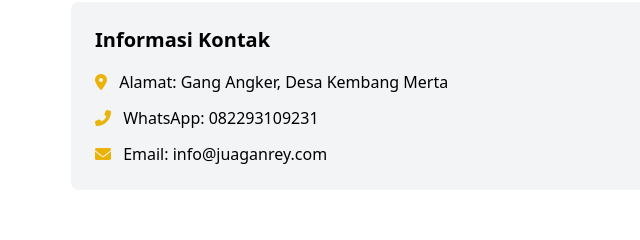
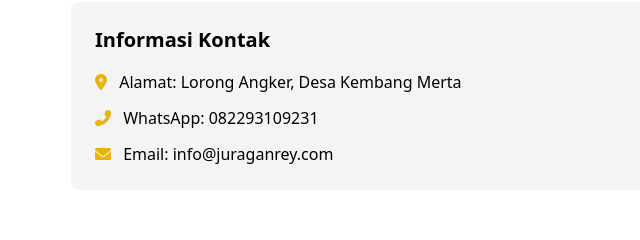
Before and after one commit to Mangapu/blackboxai-1743656484352, a plain HTML site: page about.html in a window 1280 px wide. Shown: the part 430-670 px from the top of the page, 185-825 px from the left. Drawn offline with nearby package versions, Linux system fonts and the light colour scheme.

Commit message:
Add about.html 1743658355778

```diff
--- a/about.html
+++ b/about.html
@@ -63,9 +63,9 @@
                 <div class="bg-gray-100 p-6 rounded-lg">
                     <h3 class="text-xl font-bold mb-4">Informasi Kontak</h3>
                     <div class="space-y-3">
-                        <p><i class="fas fa-map-marker-alt text-yellow-500 mr-2"></i> Alamat: Gang Angker, Desa Kembang Merta</p>
+                        <p><i class="fas fa-map-marker-alt text-yellow-500 mr-2"></i> Alamat: Lorong Angker, Desa Kembang Merta</p>
                         <p><i class="fas fa-phone-alt text-yellow-500 mr-2"></i> <a href="https://wa.me/6282293109231" class="hover:text-yellow-600">WhatsApp: 082293109231</a></p>
-                        <p><i class="fas fa-envelope text-yellow-500 mr-2"></i> Email: info@juaganrey.com</p>
+                        <p><i class="fas fa-envelope text-yellow-500 mr-2"></i> Email: info@juraganrey.com</p>
                     </div>
                 </div>
             </div>
```
